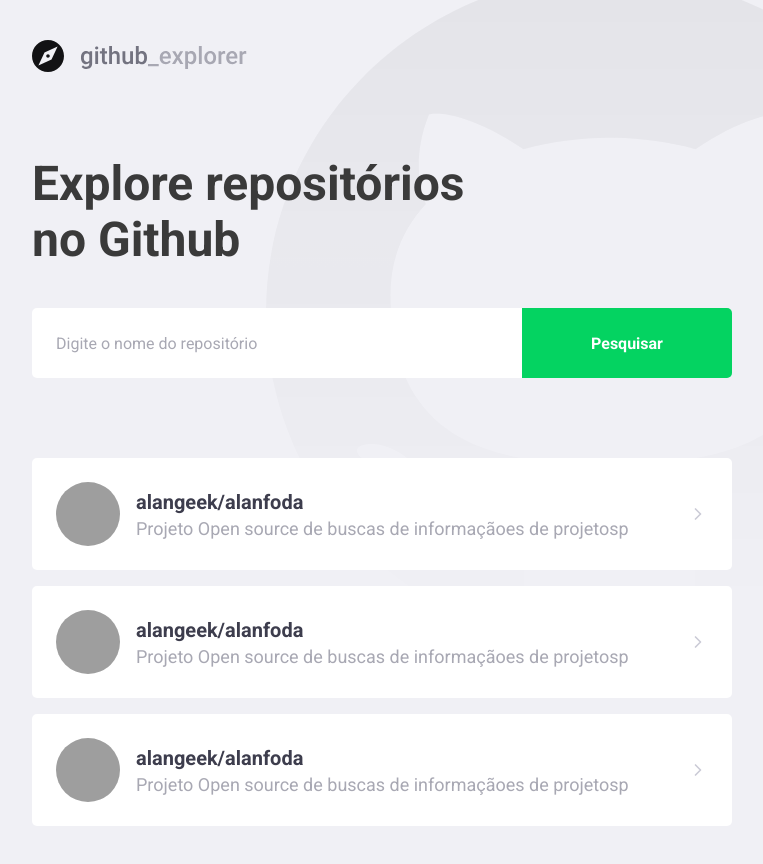
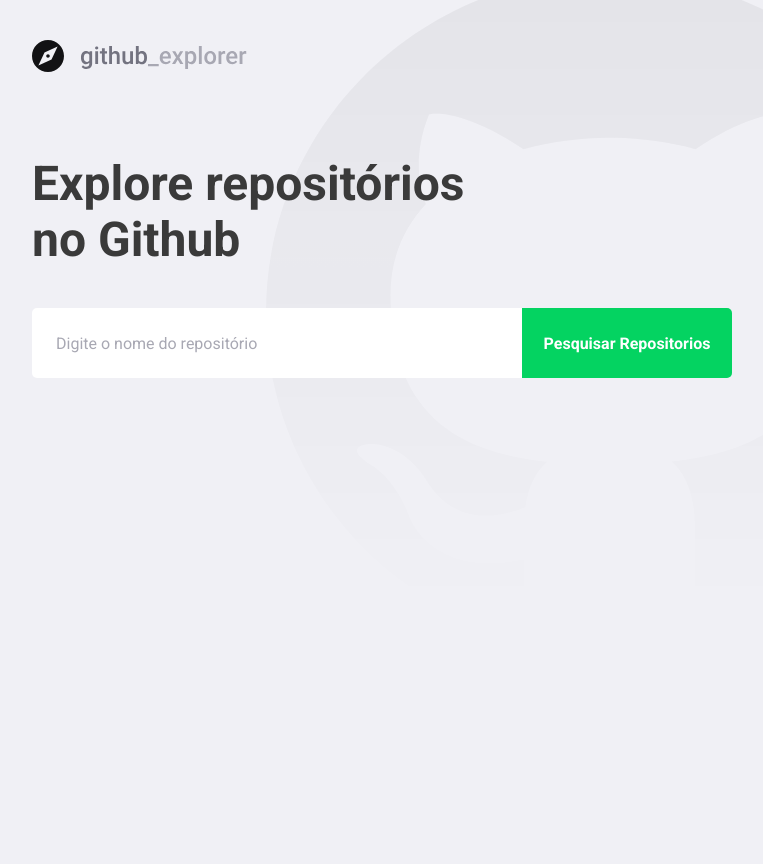
Before and after one commit to alangeek/Github_Explorer, a React (Create React App) app: page / in a window 1280 px wide. Shown: the whole page, without its empty margins (148-911 px from the left). After the commit the page ends 800 px from the top, so only its background shows below. Built offline with nearby package versions, Linux system fonts and the light colour scheme; grey boxes are pictures that could not be loaded.

Commit message:
connecting the API

```diff
--- a/package.json
+++ b/package.json
@@ -10,6 +10,7 @@
     "@types/node": "^12.0.0",
     "@types/react": "^16.9.53",
     "@types/react-dom": "^16.9.8",
+    "axios": "^0.21.1",
     "polished": "^4.0.5",
     "react": "^17.0.1",
     "react-dom": "^17.0.1",
--- a/src/pages/Dashboard/index.tsx
+++ b/src/pages/Dashboard/index.tsx
@@ -1,55 +1,65 @@
-import React from 'react';
+import React, { useState, FormEvent } from 'react';
 import { FiChevronRight } from 'react-icons/fi';
+import api from '../../services/api';
 
 import logoImg from '../../assets/logo.svg';
 
 import { Title, Form, Repositories } from './styles';
 
+interface Repository {
+  full_name: string;
+  description: string;
+  owner: {
+    login: string;
+    avatar_url: string;
+  };
+}
+
 const Dashboard: React.FC = () => {
+  const [newRepo, setNewRepo] = useState('');
+  const [repositories, setRepositories] = useState<Repository[]>([]);
+
+  async function handleAddRepository(
+    event: FormEvent<HTMLFormElement>,
+  ): Promise<void> {
+    event.preventDefault();
+
+    const response = await api.get<Repository>(`repos/${newRepo}`);
+
+    const repository = response.data;
+
+    setRepositories([...repositories, repository]);
+    setNewRepo('');
+  }
+
   return (
     <>
       <img src={logoImg} alt="Github Explorer" />
       <Title>Explore repositórios no Github</Title>
 
-      <Form>
-        <input placeholder="Digite o nome do repositório" />
-        <button type="submit">Pesquisar</button>
+      <Form onSubmit={handleAddRepository}>
+        <input
+          value={newRepo}
+          onChange={e => setNewRepo(e.target.value)}
+          placeholder="Digite o nome do repositório"
+        />
+        <button type="submit">Pesquisar Repositorios</button>
       </Form>
 
       <Repositories>
-        <a href="#teste">
+        {repositories.map(repository => (
+          <a key={repository.full_name} href="#teste">
             <img
-            src="https://avatars2.githubusercontent.com/u/48631681?s=460&u=365834727d860946ad2b2a135dec02a6cf97ff6c&v=4"
-            alt="Alan Christian"
+              src={repository.owner.avatar_url}
+              alt={repository.owner.login}
             />
             <div>
-            <strong>alangeek/alanfoda</strong>
-            <p>Projeto Open source de buscas de informaçãoes de projetosp</p>
+              <strong>{repository.full_name}</strong>
+              <p>{repository.description}</p>
             </div>
             <FiChevronRight size={20} />
           </a>
-        <a href="#teste">
-          <img
-            src="https://avatars2.githubusercontent.com/u/48631681?s=460&u=365834727d860946ad2b2a135dec02a6cf97ff6c&v=4"
-            alt="Alan Christian"
-          />
-          <div>
-            <strong>alangeek/alanfoda</strong>
-            <p>Projeto Open source de buscas de informaçãoes de projetosp</p>
-          </div>
-          <FiChevronRight size={20} />
-        </a>
-        <a href="#teste">
-          <img
-            src="https://avatars2.githubusercontent.com/u/48631681?s=460&u=365834727d860946ad2b2a135dec02a6cf97ff6c&v=4"
-            alt="Alan Christian"
-          />
-          <div>
-            <strong>alangeek/alanfoda</strong>
-            <p>Projeto Open source de buscas de informaçãoes de projetosp</p>
-          </div>
-          <FiChevronRight size={20} />
-        </a>
+        ))}
       </Repositories>
     </>
   );
--- a/src/pages/Dashboard/styles.ts
+++ b/src/pages/Dashboard/styles.ts
@@ -76,7 +76,8 @@ export const Repositories = styled.div`
     }
 
     div {
-      margin-left: 16px;
+      margin: 0 16px;
+      flex: 1;
     }
 
     strong {
--- /dev/null
+++ b/src/services/api.ts
@@ -0,0 +1,8 @@
+import axios from 'axios';
+
+const api = axios.create({
+  baseURL: 'https://api.github.com',
+});
+
+
+export default api;
```
Also changed, not shown: .eslintrc.json, 2 other files (tests, documents, lock files or other folders). Lines whose indentation alone changed are shown as unchanged.
